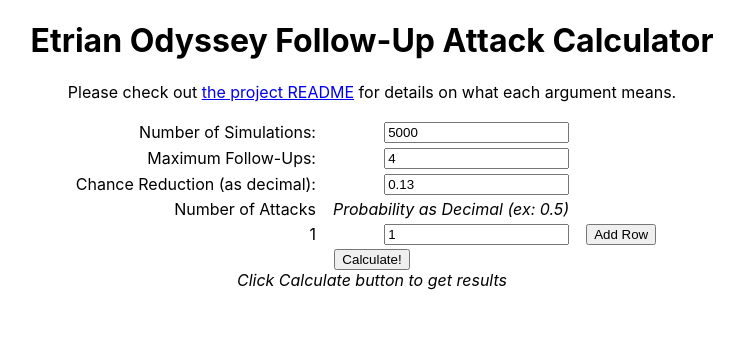
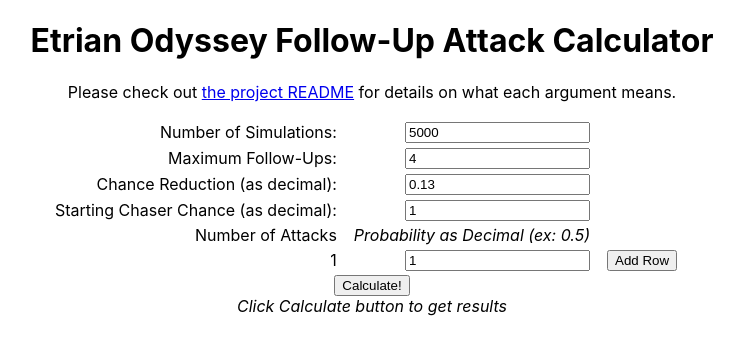
Before and after one commit to aturfah/eo-chaser-calc, a React (Create React App) app: page / in a window 1280 px wide. Shown: the top 354 px of the page, without its empty margins (268-1012 px from the left). Built offline with nearby package versions, Linux system fonts and the light colour scheme.

Commit message:
Add base chaser chance

```diff
--- a/src/App.js
+++ b/src/App.js
@@ -23,6 +23,7 @@
     this.state = {
       numSimul: 5000,
       maxFollowUp: 4,
+      baseChaserChance: 1.00,
       chanceReduction: 0.13,
       numAttacks: 1,
       attackProbability: [1],
@@ -163,6 +164,14 @@
       return;
     }
 
+    // Verify that starting probability in (0, 1)
+    const baseChaserChance = parseFloat(Number(this.state.baseChaserChance));
+    if (isNaN(baseChaserChance) | baseChaserChance <= 0) {
+      this.setState({running: false})
+      alert("Invalid Parameter: Starting Chaser Chance")
+      return;
+    }
+
     // Now we do the sampling
     const results = [];
     const probCDF = cumulSum(this.state.attackProbability);
@@ -177,7 +186,7 @@
 
       // Now calculate for each one
       let numProcs = 0;
-      let remainingProb = 1;
+      let remainingProb = baseChaserChance;
       for (let i = 0; i < numAttacks; ++i) {
         const probDraw = Math.random();
         if (probDraw < remainingProb) {
@@ -278,6 +287,13 @@
             <td></td>
             <td></td>
           </tr>
+          <tr>
+            <td><label>Starting Chaser Chance (as decimal):</label></td>
+            <td><input value={this.state.baseChaserChance}
+                       onChange={e => this.modifyOtherStateVariable('baseChaserChance', e.target.value)} /></td>
+            <td></td>
+            <td></td>
+          </tr>
           {this.buildNumAttacksDropdownRows()}
         </table>
         {(this.state.running ? <button className='run-button' disabled>Calculate!</button> :
```
